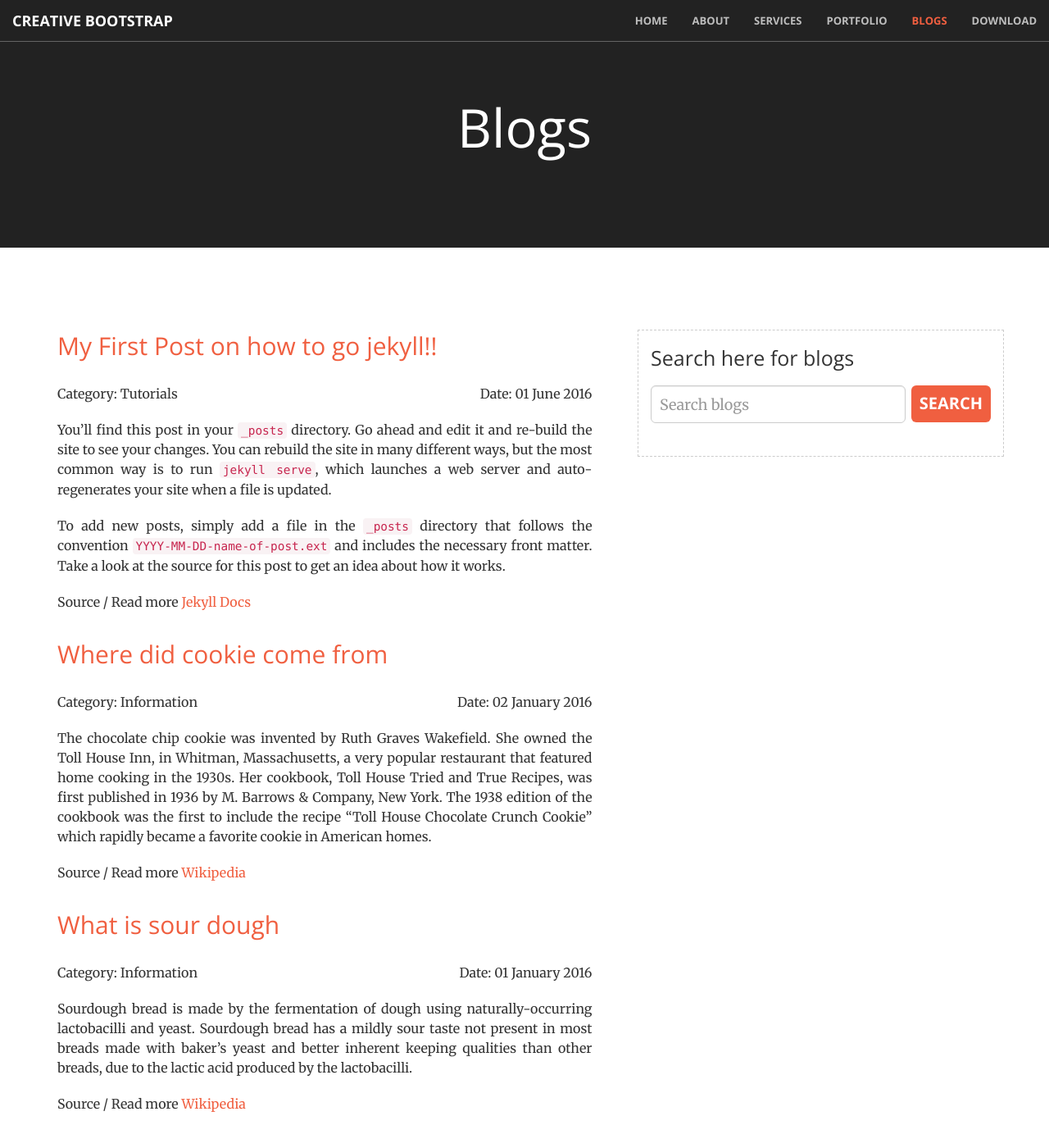
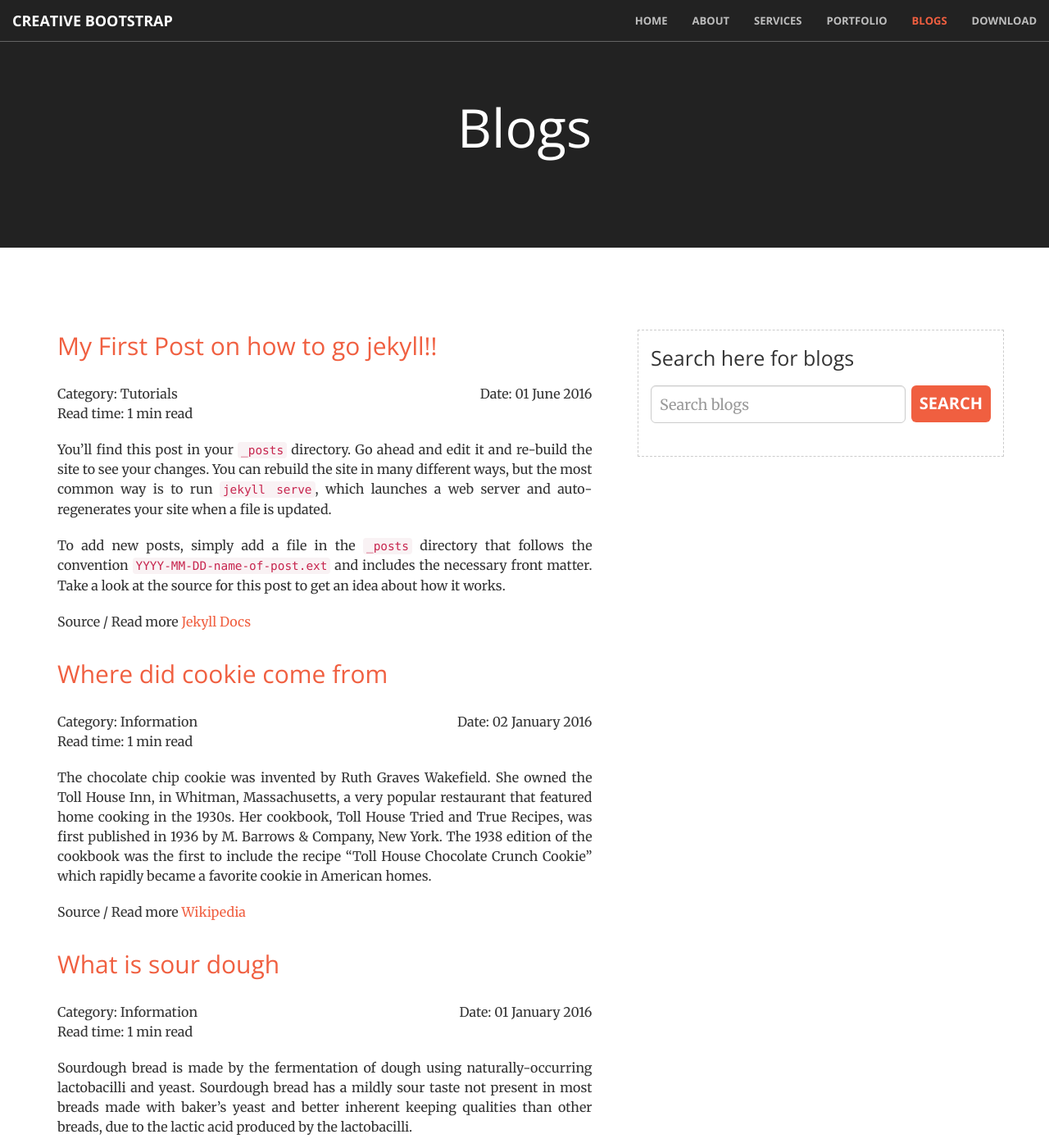
Before and after one commit to IamManchanda/creative-bootstrap, a Jekyll site: the page built from blogs.html, in a window 1280 px wide and 1400 px high. Shown: the whole window at 82% size. Built offline with Jekyll 4.4.1, drawn with Linux system fonts in a browser that asks for light colours.

Commit message:
adding read time to blog page and blog posts

```diff
--- a/blogs.html
+++ b/blogs.html
@@ -17,7 +17,17 @@ description: Latest Blogs and updates from Creative Bootstrap
 							</h2>
 							<div class="row" style="margin-top: 30px;margin-bottom: 0px;">
 					    		<div class="col-md-6">
-					    			<p class="pull-left" style="margin-bottom: 0px;">Category: {{ post.category }}</p>
+					    			<p class="pull-left" style="margin-bottom: 0px;">
+					    				Category: {{ post.category }} <br>
+					    				Read time:
+											{% assign words = post.content | number_of_words %}
+											{% if words < 360 %}
+												1 min
+											{% else %}
+												{{ words | divided_by: 180 }} mins
+											{% endif %}
+										read
+					    			</p>
 					    		</div>
 					    		<div class="col-md-6">
 					    			<p class="pull-right" style="margin-bottom: 0px;">Date: {{ post.date | date: "%d %B %Y" }}</p>
```
Also changed, not shown: _layouts/post.html (+11 -1 lines).
